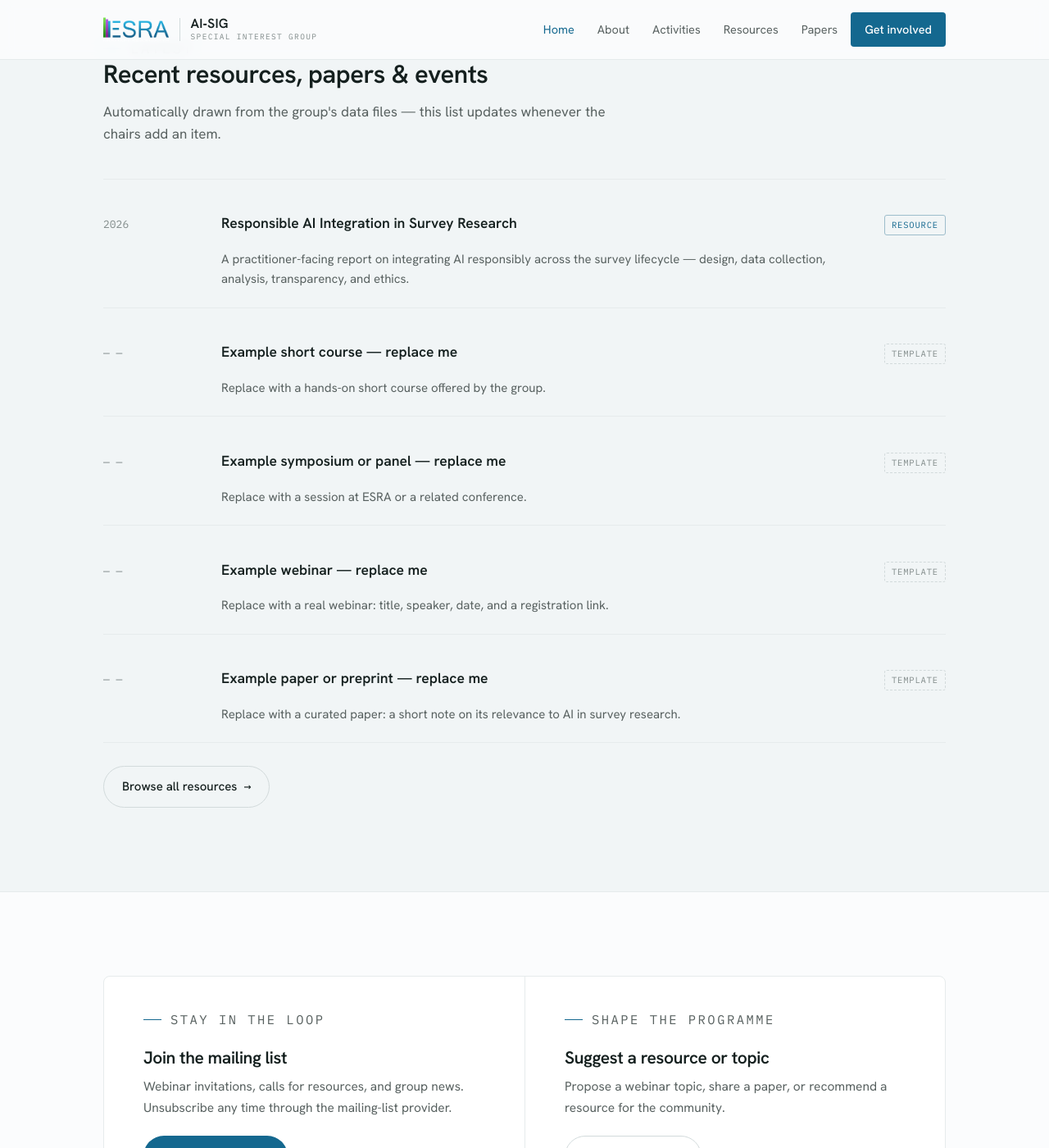
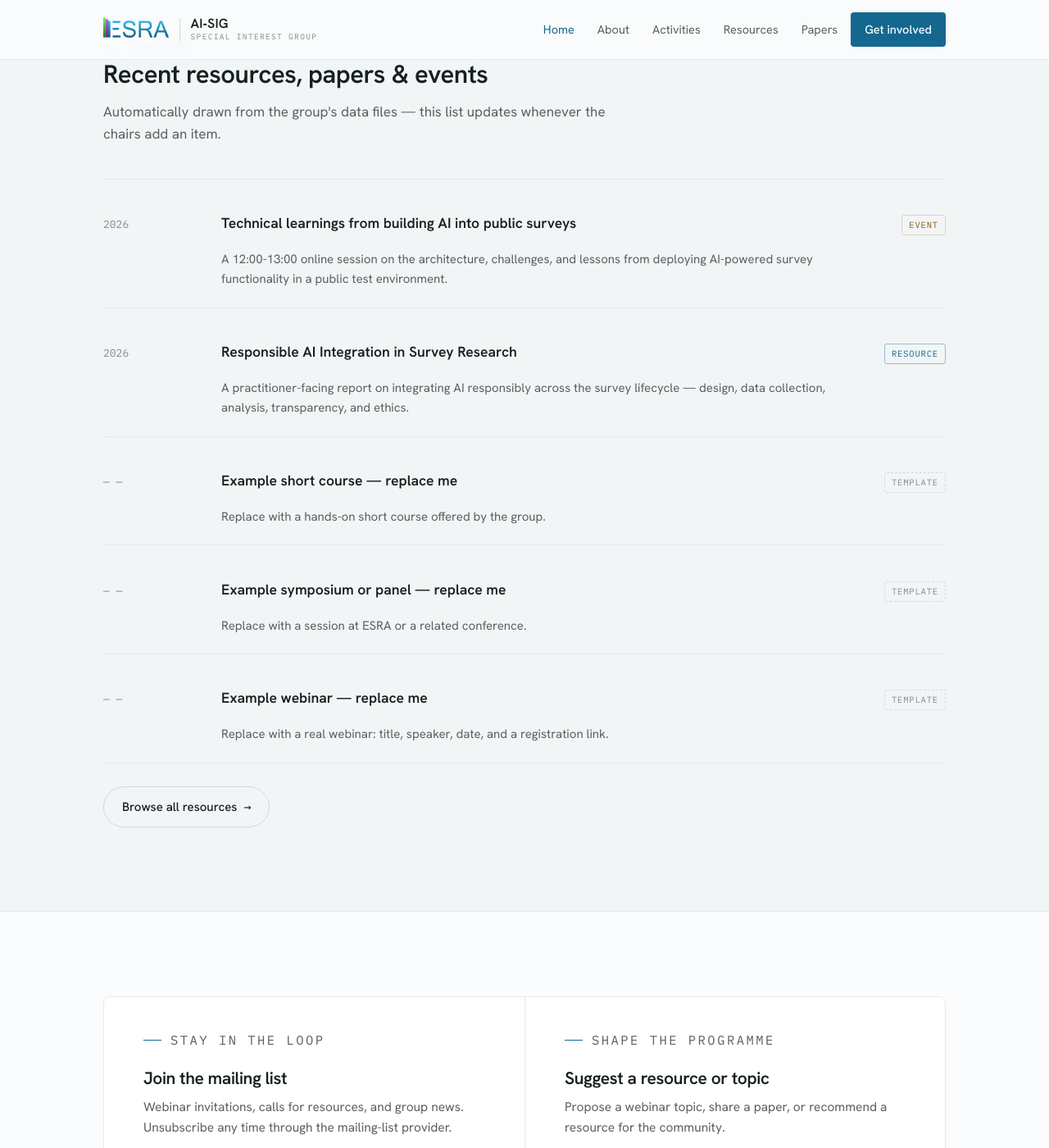
Before and after one commit to esra-ai-sig/esra-ai-sig.github.io, a Jekyll site: the page built from index.html, in a window 1280 px wide and 1400 px high, scrolled down 2923 px. Shown: the whole window at 82% size. Built offline with Jekyll 4.4.1, drawn with Linux system fonts in a browser that asks for light colours.

Commit message:
Publish submitted ONS webinar before the June session
Issue #1 supplied a structured webinar submission for Steve Gibbard's ONS talk. The site already routes event suggestions through _data/events.yml, so the fix is a single real event entry with the supplied date, speaker, online location, and direct Teams meeting URL.

Constraint: GitHub Pages content is maintained through plain YAML data files.

Rejected: Close the issue without a site change | the submitted event would remain invisible to visitors.

Confidence: high

Scope-risk: narrow

Directive: Keep future event submissions in _data/events.yml unless the site content model changes.

Tested: ruby YAML.load_file on _data/events.yml; git diff --check

Not-tested: bundle exec jekyll build blocked because local Ruby 2.6.10 cannot satisfy current github-pages transitive gem requirements.

```diff
--- a/_data/events.yml
+++ b/_data/events.yml
@@ -19,6 +19,16 @@
 #   note      : one-line description
 #   template  : true  -> shows as "Example — replace me"
 # ============================================================
+
+- type: event
+  kind: webinar
+  title: "Technical learnings from building AI into public surveys"
+  date: "2026-06-11"
+  status: upcoming
+  speaker: "Steve Gibbard (ONS)"
+  location: "Online"
+  link: "https://teams.microsoft.com/meet/31773388529921?p=zegj6AfWAu0G6OUOG9"
+  note: "A 12:00-13:00 online session on the architecture, challenges, and lessons from deploying AI-powered survey functionality in a public test environment."
 
 - type: event
   kind: webinar
```
